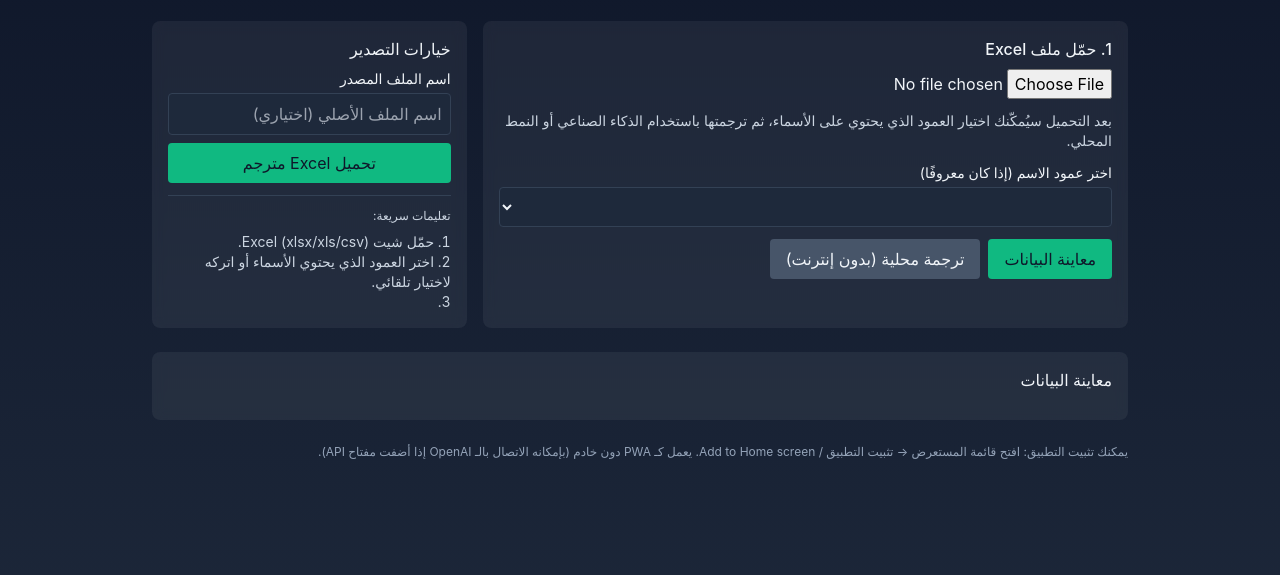
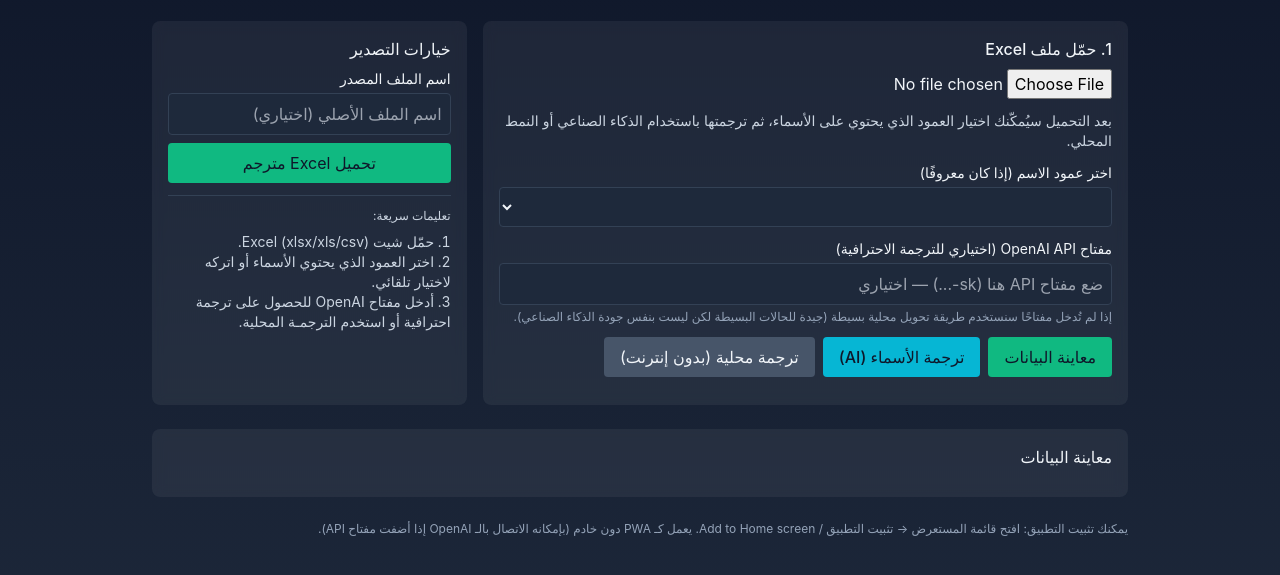
Before and after one commit to mnaseralib-lgtm/namestranslate, a plain HTML site: page index.html in a window 1280 px wide. Shown: the part 83-658 px from the top of the page. Drawn offline with nearby package versions, Linux system fonts and the light colour scheme; a script that the page names is missing.

```diff
--- a/index.html
+++ b/index.html
@@ -40,11 +40,15 @@
           <select id="columnSelect" class="w-full p-2 rounded bg-slate-800 border border-slate-700"></select>
         </div>
 
-
+        <div class="mb-3">
+          <label class="block text-sm mb-1">مفتاح OpenAI API (اختياري للترجمة الاحترافية)</label>
+          <input id="apiKey" placeholder="ضع مفتاح API هنا (sk-...) — اختياري" class="w-full p-2 rounded bg-slate-800 border border-slate-700" />
+          <p class="text-xs text-slate-400 mt-1">إذا لم تُدخل مفتاحًا سنستخدم طريقة تحويل محلية بسيطة (جيدة للحالات البسيطة لكن ليست بنفس جودة الذكاء الصناعي).</p>
+        </div>
 
         <div class="flex gap-2">
           <button id="previewBtn" class="px-4 py-2 rounded bg-emerald-500 text-slate-900 font-medium">معاينة البيانات</button>
-
+          <button id="translateBtn" class="px-4 py-2 rounded bg-cyan-500 text-slate-900 font-medium">ترجمة الأسماء (AI)</button>
           <button id="localTransBtn" class="px-4 py-2 rounded bg-slate-600 text-slate-100">ترجمة محلية (بدون إنترنت)</button>
         </div>
 
@@ -66,7 +70,7 @@
         <ol class="mt-2 text-sm text-slate-300 list-decimal list-inside">
           <li>حمّل شيت Excel (xlsx/xls/csv).</li>
           <li>اختر العمود الذي يحتوي الأسماء أو اتركه لاختيار تلقائي.</li>
-          <li></li>
+          <li>أدخل مفتاح OpenAI للحصول على ترجمة احترافية أو استخدم الترجمـة المحلية.</li>
         </ol>
       </aside>
     </section>
```
